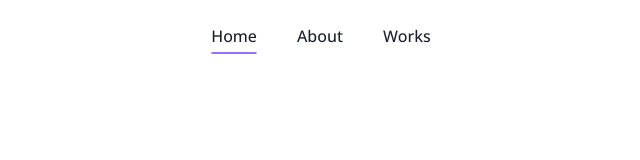
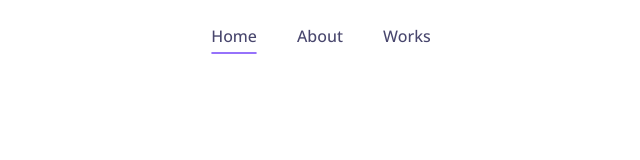
Before and after one commit to n4ff4h/naffah.me, a Next.js app: page / in a window 1280 px wide. Shown: the top 160 px of the page, without its empty margins (319-959 px from the left). Built offline with nearby package versions, Linux system fonts and the light colour scheme.

Commit message:
refactor: Change nav-item color to darkPurple

```diff
--- a/components/navbar.js
+++ b/components/navbar.js
@@ -9,7 +9,13 @@ function NavItem({ children, href }) {
   return (
     <>
       <NextLink href={href} passHref>
-        <Link px={3} pt={2} mx={2} style={{ textDecoration: "none" }}>
+        <Link
+          px={3}
+          pt={2}
+          mx={2}
+          style={{ textDecoration: "none" }}
+          color="darkPurple"
+        >
           {children}
           <ScaleFade initialScale={0.9} in={active}>
             <Box
```
